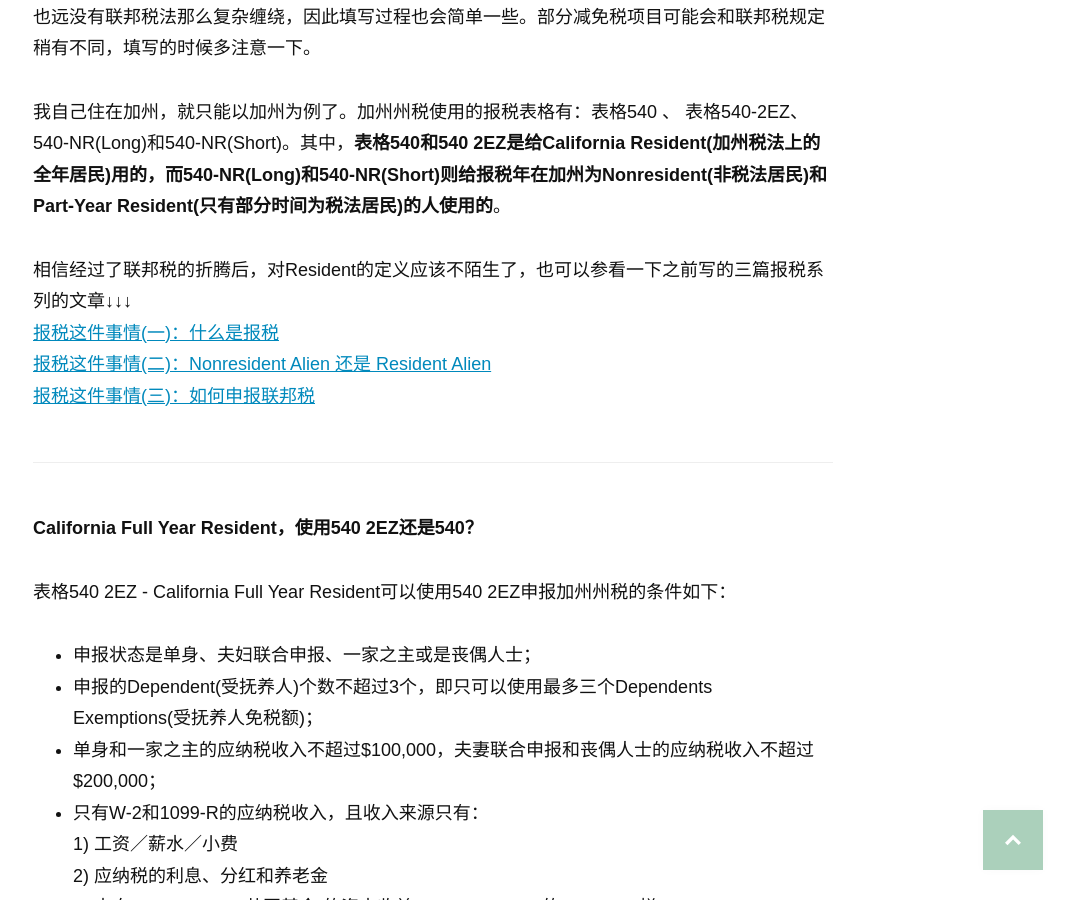
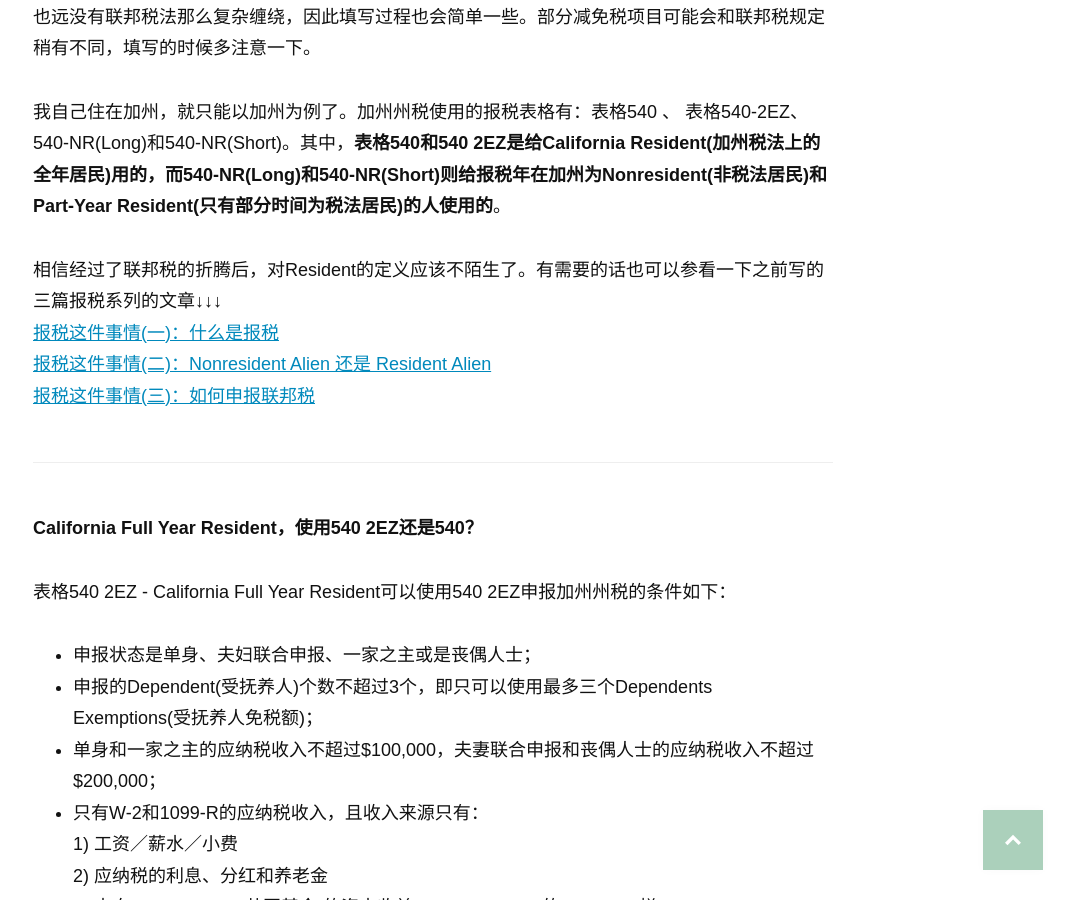
Before and after one commit to wolfwifee/wolfwifee.github.com, a Jekyll site: the page built from _posts/2016-03-20-how-to-file-a-state-tax-return.md, in a window 1280 px wide and 900 px high, scrolled down 531 px. Shown: the whole window, without its empty margins (207-1280 px from the left). Built offline with Jekyll 4.4.1, drawn with Linux system fonts in a browser that asks for light colours; nearby versions of some CDN libraries; some web fonts are replaced; comment, search, counter and statistics services are not loaded.

Commit message:
Update 2016-03-20-how-to-file-a-state-tax-return.md

```diff
--- a/_posts/2016-03-20-how-to-file-a-state-tax-return.md
+++ b/_posts/2016-03-20-how-to-file-a-state-tax-return.md
@@ -17,7 +17,7 @@ dateModified: 2016-03-20
 
 我自己住在加州，就只能以加州为例了。加州州税使用的报税表格有：表格540 、 表格540-2EZ、540-NR(Long)和540-NR(Short)。其中，**表格540和540 2EZ是给California Resident(加州税法上的全年居民)用的，而540-NR(Long)和540-NR(Short)则给报税年在加州为Nonresident(非税法居民)和Part-Year Resident(只有部分时间为税法居民)的人使用的**。
 
-相信经过了联邦税的折腾后，对Resident的定义应该不陌生了，也可以参看一下之前写的三篇报税系列的文章↓↓↓<br>
+相信经过了联邦税的折腾后，对Resident的定义应该不陌生了。有需要的话也可以参看一下之前写的三篇报税系列的文章↓↓↓<br>
 [报税这件事情(一)：什么是报税](/what-is-tax-return/){:style="color:#0089BC"}<br>
 [报税这件事情(二)：Nonresident Alien 还是 Resident Alien](/do-i-need-to-file-tax-return/){:style="color:#0089BC"}<br>
 [报税这件事情(三)：如何申报联邦税](/how-to-file-tax-return/){:style="color:#0089BC"}
```
